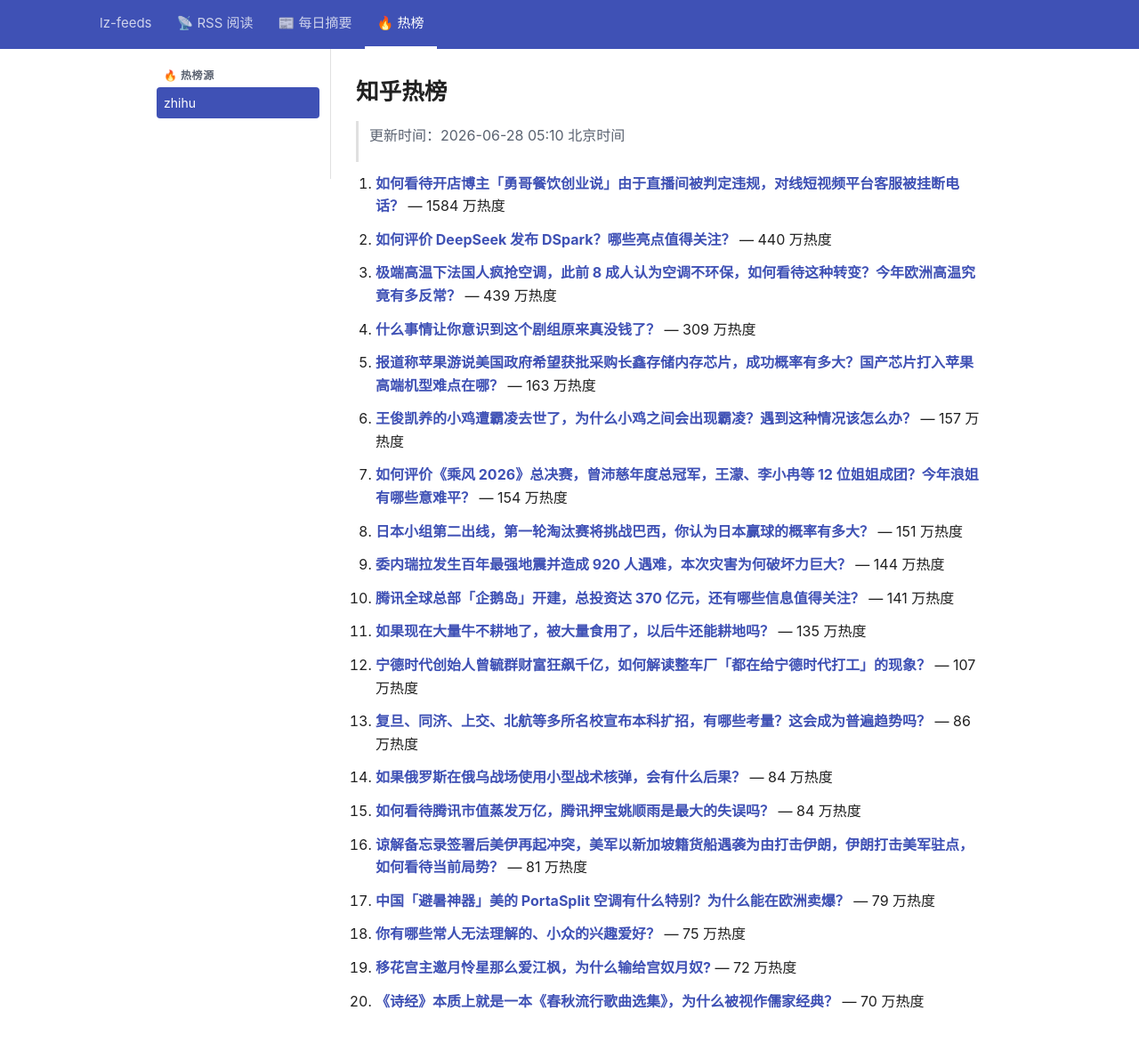
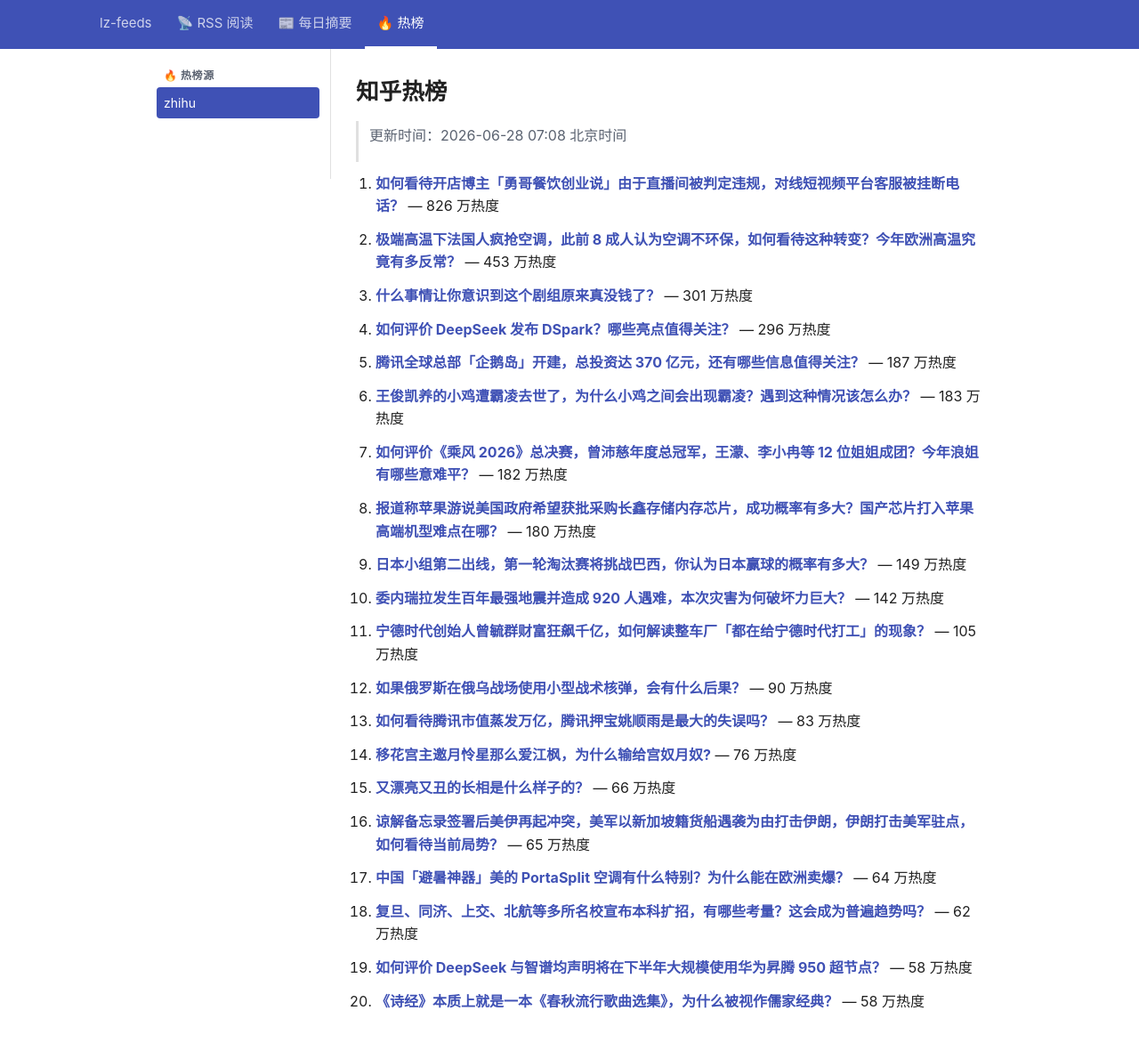
Before and after one commit to lizhang0101/lz-feeds, a Jekyll site: the page built from _hotlist/zhihu.md, in a window 1280 px wide and 1202 px high. Shown: the top 1172 px of the window at 89% size. Built offline with Jekyll 4.4.1, drawn with Linux system fonts in a browser that asks for light colours.

Commit message:
hotlist: 2026-06-27T23:08Z

```diff
--- a/_hotlist/zhihu.md
+++ b/_hotlist/zhihu.md
@@ -1,48 +1,48 @@
 ---
-updated: 2026-06-28 05:10 北京时间
+updated: 2026-06-28 07:08 北京时间
 count: 20
 ---
 
 # 知乎热榜
 
-> 更新时间：2026-06-28 05:10 北京时间
+> 更新时间：2026-06-28 07:08 北京时间
 
-1. **[如何看待开店博主「勇哥餐饮创业说」由于直播间被判定违规，对线短视频平台客服被挂断电话？](https://www.zhihu.com/question/2054090943784133053)** — 1584 万热度
+1. **[如何看待开店博主「勇哥餐饮创业说」由于直播间被判定违规，对线短视频平台客服被挂断电话？](https://www.zhihu.com/question/2054090943784133053)** — 826 万热度
 
-2. **[如何评价 DeepSeek 发布 DSpark？哪些亮点值得关注？](https://www.zhihu.com/question/2054255700407055156)** — 440 万热度
+2. **[极端高温下法国人疯抢空调，此前 8 成人认为空调不环保，如何看待这种转变？今年欧洲高温究竟有多反常？](https://www.zhihu.com/question/2054168303250007375)** — 453 万热度
 
-3. **[极端高温下法国人疯抢空调，此前 8 成人认为空调不环保，如何看待这种转变？今年欧洲高温究竟有多反常？](https://www.zhihu.com/question/2054168303250007375)** — 439 万热度
+3. **[什么事情让你意识到这个剧组原来真没钱了？](https://www.zhihu.com/question/300940530)** — 301 万热度
 
-4. **[什么事情让你意识到这个剧组原来真没钱了？](https://www.zhihu.com/question/300940530)** — 309 万热度
+4. **[如何评价 DeepSeek 发布 DSpark？哪些亮点值得关注？](https://www.zhihu.com/question/2054255700407055156)** — 296 万热度
 
-5. **[报道称苹果游说美国政府希望获批采购长鑫存储内存芯片，成功概率有多大？国产芯片打入苹果高端机型难点在哪？](https://www.zhihu.com/question/2054233145457874875)** — 163 万热度
+5. **[腾讯全球总部「企鹅岛」开建，总投资达 370 亿元，还有哪些信息值得关注？](https://www.zhihu.com/question/466045401)** — 187 万热度
 
-6. **[王俊凯养的小鸡遭霸凌去世了，为什么小鸡之间会出现霸凌？遇到这种情况该怎么办？](https://www.zhihu.com/question/2053894059387610925)** — 157 万热度
+6. **[王俊凯养的小鸡遭霸凌去世了，为什么小鸡之间会出现霸凌？遇到这种情况该怎么办？](https://www.zhihu.com/question/2053894059387610925)** — 183 万热度
 
-7. **[如何评价《乘风 2026》总决赛，曾沛慈年度总冠军，王濛、李小冉等 12 位姐姐成团？今年浪姐有哪些意难平？](https://www.zhihu.com/question/2054306226012254359)** — 154 万热度
+7. **[如何评价《乘风 2026》总决赛，曾沛慈年度总冠军，王濛、李小冉等 12 位姐姐成团？今年浪姐有哪些意难平？](https://www.zhihu.com/question/2054306226012254359)** — 182 万热度
 
-8. **[日本小组第二出线，第一轮淘汰赛将挑战巴西，你认为日本赢球的概率有多大？](https://www.zhihu.com/question/2053776961428885843)** — 151 万热度
+8. **[报道称苹果游说美国政府希望获批采购长鑫存储内存芯片，成功概率有多大？国产芯片打入苹果高端机型难点在哪？](https://www.zhihu.com/question/2054233145457874875)** — 180 万热度
 
-9. **[委内瑞拉发生百年最强地震并造成 920 人遇难，本次灾害为何破坏力巨大？](https://www.zhihu.com/question/2053778417024340082)** — 144 万热度
+9. **[日本小组第二出线，第一轮淘汰赛将挑战巴西，你认为日本赢球的概率有多大？](https://www.zhihu.com/question/2053776961428885843)** — 149 万热度
 
-10. **[腾讯全球总部「企鹅岛」开建，总投资达 370 亿元，还有哪些信息值得关注？](https://www.zhihu.com/question/466045401)** — 141 万热度
+10. **[委内瑞拉发生百年最强地震并造成 920 人遇难，本次灾害为何破坏力巨大？](https://www.zhihu.com/question/2053778417024340082)** — 142 万热度
 
-11. **[如果现在大量牛不耕地了，被大量食用了，以后牛还能耕地吗？](https://www.zhihu.com/question/2052472666637050066)** — 135 万热度
+11. **[宁德时代创始人曾毓群财富狂飙千亿，如何解读整车厂「都在给宁德时代打工」的现象？](https://www.zhihu.com/question/2053712124153696318)** — 105 万热度
 
-12. **[宁德时代创始人曾毓群财富狂飙千亿，如何解读整车厂「都在给宁德时代打工」的现象？](https://www.zhihu.com/question/2053712124153696318)** — 107 万热度
+12. **[如果俄罗斯在俄乌战场使用小型战术核弹，会有什么后果？](https://www.zhihu.com/question/2053729226679902385)** — 90 万热度
 
-13. **[复旦、同济、上交、北航等多所名校宣布本科扩招，有哪些考量？这会成为普遍趋势吗？](https://www.zhihu.com/question/2049979083467880201)** — 86 万热度
+13. **[如何看待腾讯市值蒸发万亿，腾讯押宝姚顺雨是最大的失误吗？](https://www.zhihu.com/question/2053153048579594094)** — 83 万热度
 
-14. **[如果俄罗斯在俄乌战场使用小型战术核弹，会有什么后果？](https://www.zhihu.com/question/2053729226679902385)** — 84 万热度
+14. **[移花宫主邀月怜星那么爱江枫，为什么输给宫奴月奴?](https://www.zhihu.com/question/369435242)** — 76 万热度
 
-15. **[如何看待腾讯市值蒸发万亿，腾讯押宝姚顺雨是最大的失误吗？](https://www.zhihu.com/question/2053153048579594094)** — 84 万热度
+15. **[又漂亮又丑的长相是什么样子的？](https://www.zhihu.com/question/323389488)** — 66 万热度
 
-16. **[谅解备忘录签署后美伊再起冲突，美军以新加坡籍货船遇袭为由打击伊朗，伊朗打击美军驻点，如何看待当前局势？](https://www.zhihu.com/question/2054137162698957150)** — 81 万热度
+16. **[谅解备忘录签署后美伊再起冲突，美军以新加坡籍货船遇袭为由打击伊朗，伊朗打击美军驻点，如何看待当前局势？](https://www.zhihu.com/question/2054137162698957150)** — 65 万热度
 
-17. **[中国「避暑神器」美的 PortaSplit 空调有什么特别？为什么能在欧洲卖爆？](https://www.zhihu.com/question/2053913023874430201)** — 79 万热度
+17. **[中国「避暑神器」美的 PortaSplit 空调有什么特别？为什么能在欧洲卖爆？](https://www.zhihu.com/question/2053913023874430201)** — 64 万热度
 
-18. **[你有哪些常人无法理解的、小众的兴趣爱好？](https://www.zhihu.com/question/490839990)** — 75 万热度
+18. **[复旦、同济、上交、北航等多所名校宣布本科扩招，有哪些考量？这会成为普遍趋势吗？](https://www.zhihu.com/question/2049979083467880201)** — 62 万热度
 
-19. **[移花宫主邀月怜星那么爱江枫，为什么输给宫奴月奴?](https://www.zhihu.com/question/369435242)** — 72 万热度
+19. **[如何评价 DeepSeek 与智谱均声明将在下半年大规模使用华为昇腾 950 超节点？](https://www.zhihu.com/question/2050591443664779181)** — 58 万热度
 
-20. **[《诗经》本质上就是一本《春秋流行歌曲选集》，为什么被视作儒家经典？](https://www.zhihu.com/question/1896931501800679169)** — 70 万热度
+20. **[《诗经》本质上就是一本《春秋流行歌曲选集》，为什么被视作儒家经典？](https://www.zhihu.com/question/1896931501800679169)** — 58 万热度
```
